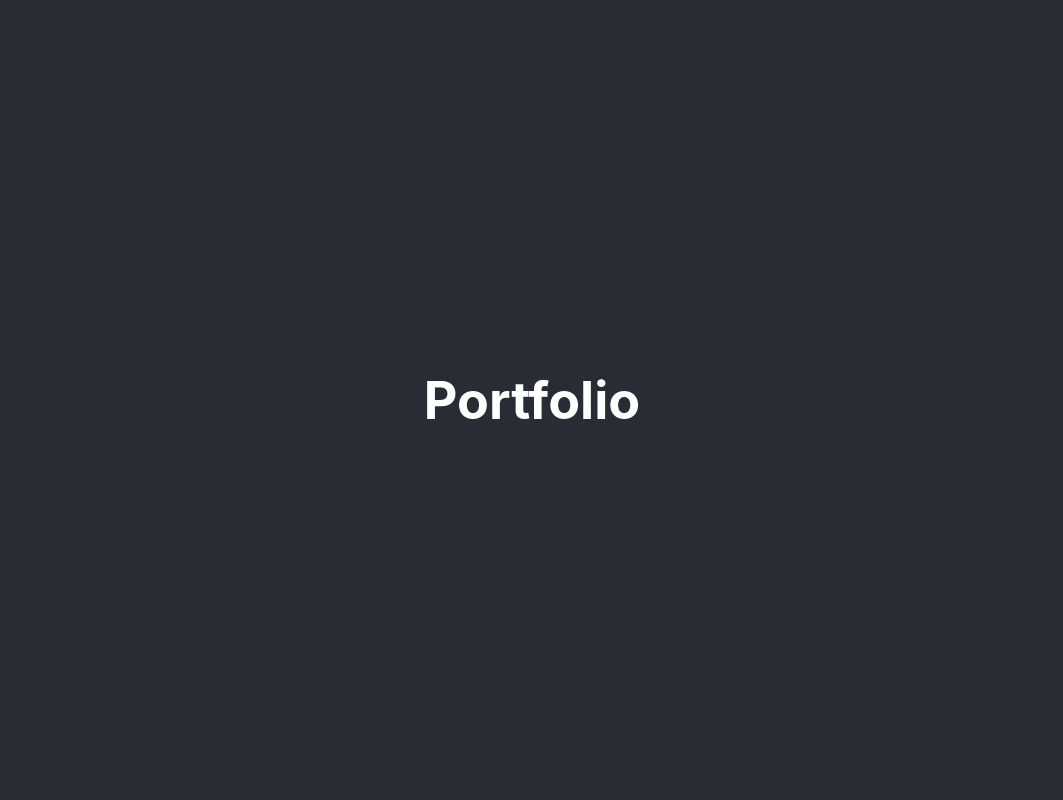
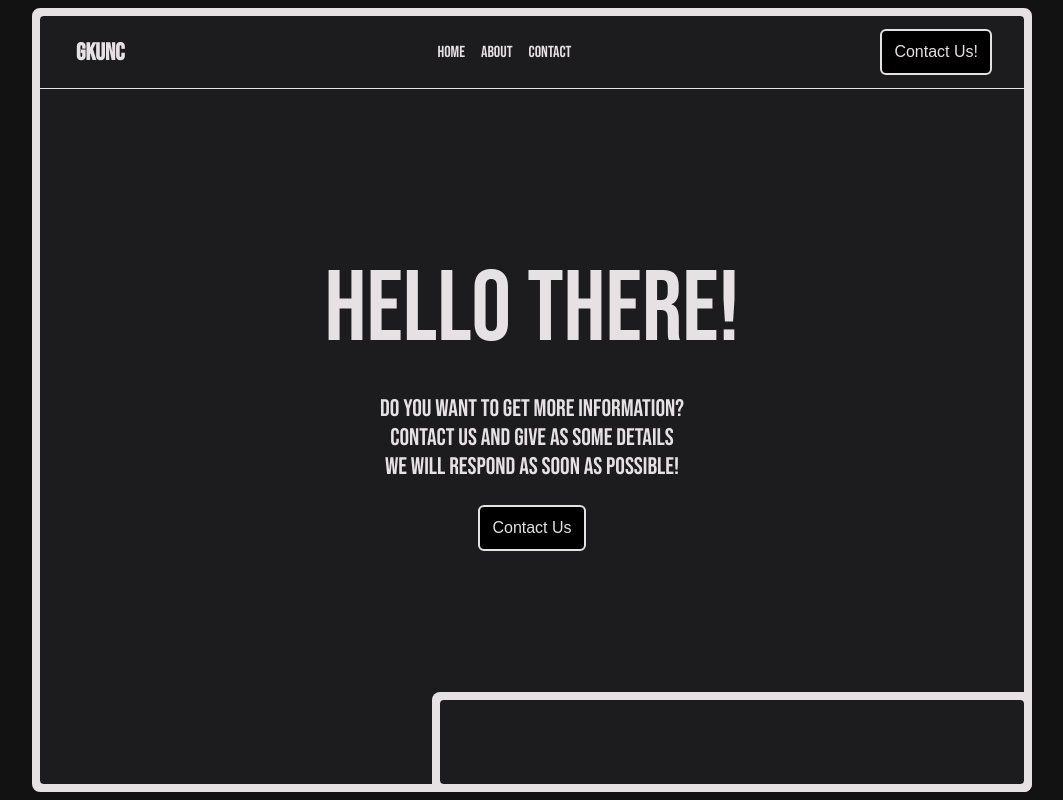
Before and after one commit to GKunc/portfolio, a React (Create React App) app: page / in a window 1280 px wide. Shown: the whole page, without its empty margins (108-1171 px from the left). Built offline with nearby package versions, Linux system fonts and the light colour scheme.

Commit message:
Initial layout

```diff
--- a/public/index.html
+++ b/public/index.html
@@ -9,21 +9,17 @@
       name="description"
       content="Web site created using create-react-app"
     />
+    <link rel="preconnect" href="https://fonts.googleapis.com">
+    <link rel="preconnect" href="https://fonts.gstatic.com" crossorigin>
+    <link href="https://fonts.googleapis.com/css2?family=Bebas+Neue&display=swap" rel="stylesheet">
+
+
     <link rel="apple-touch-icon" href="%PUBLIC_URL%/logo192.png" />
     <!--
       manifest.json provides metadata used when your web app is installed on a
       user's mobile device or desktop. See https://developers.google.com/web/fundamentals/web-app-manifest/
     -->
     <link rel="manifest" href="%PUBLIC_URL%/manifest.json" />
-    <!--
-      Notice the use of %PUBLIC_URL% in the tags above.
-      It will be replaced with the URL of the `public` folder during the build.
-      Only files inside the `public` folder can be referenced from the HTML.
-
-      Unlike "/favicon.ico" or "favicon.ico", "%PUBLIC_URL%/favicon.ico" will
-      work correctly both with client-side routing and a non-root public URL.
-      Learn how to configure a non-root public URL by running `npm run build`.
-    -->
     <title>React App</title>
   </head>
   <body>
--- a/src/App.css
+++ b/src/App.css
@@ -1,38 +1,21 @@
-.App {
-  text-align: center;
+.app {
+  margin: 8px;
+  max-width: var(--max-width);
+  width: 100%;
+  position: relative;
 }
 
-.App-logo {
-  height: 40vmin;
-  pointer-events: none;
+main {
+  height: calc(100vh - 16px);
+  display: flex;
 }
 
-@media (prefers-reduced-motion: no-preference) {
-  .App-logo {
-    animation: App-logo-spin infinite 20s linear;
-  }
-}
 
-.App-header {
-  background-color: #282c34;
-  min-height: 100vh;
-  display: flex;
-  flex-direction: column;
-  align-items: center;
-  justify-content: center;
-  font-size: calc(10px + 2vmin);
-  color: white;
-}
+.app__landing--left {
+  flex: 3;
+ }
 
-.App-link {
-  color: #61dafb;
-}
-
-@keyframes App-logo-spin {
-  from {
-    transform: rotate(0deg);
-  }
-  to {
-    transform: rotate(360deg);
-  }
-}
+ .app__landing--right {
+  flex: 4;
+  border-radius: 10px;
+ }
--- a/src/App.tsx
+++ b/src/App.tsx
@@ -1,13 +1,15 @@
-import React from 'react';
-import logo from './logo.svg';
 import './App.css';
+import Header from './components/header/Header';
+import Banner from './components/banner/Banner';
 
 function App() {
   return (
-    <div className="App">
-      <header className="App-header">
-        <h1>Portfolio</h1>
-      </header>
+    <div className="app">
+      <Header />
+
+      <main>
+        <Banner />
+      </main>
     </div>
   );
 }
--- /dev/null
+++ b/src/components/banner/Banner.css
@@ -0,0 +1,58 @@
+.banner {
+    width: 100%;
+    border-radius: var(--border-radius);
+    border: 8px solid var(--border-color);
+    background-color: var(--border-color);
+}
+
+.banner__title {
+    font-size: 100px;
+}
+
+.banner__description {
+    font-size: 24px;
+    text-align: center;
+}
+
+.banner__content {
+    background-color: var(--background-color);
+    height: calc(100% - 200px);
+    border-radius: 4px;
+    position: relative;
+    color: var(--font-color);
+    padding: 100px 32px;
+    display: flex;
+    flex-direction: column;
+    justify-content: center;
+    align-items: center;
+    gap: 24px;
+}
+
+.banner__content--bottom {
+    position: absolute;
+    bottom: 0;
+    right: 0;
+    background-color: var(--border-color);
+    width: 600px;
+    max-width: 100%;
+    height: 100px;
+    border-radius: var(--border-radius);
+}
+
+.banner__content--bottom-inner {
+    width: calc(100% - 16px);
+    height: calc(100% - 16px);
+    margin: 8px;
+    border-radius: 4px;
+    background-color: var(--background-color);
+}
+
+@media (max-width:961px) {
+    .banner__title {
+        font-size: 60px;
+    }
+
+    .banner__description {
+        font-size: 16px;
+    }
+}
--- /dev/null
+++ b/src/components/banner/Banner.tsx
@@ -0,0 +1,24 @@
+import './Banner.css';
+
+function Banner() {
+  return (
+    <div className='banner'>
+        <div className='banner__content'>
+            <div className='banner__title'>Hello there!</div>
+            <div>
+                <div className='banner__description'>Do you want to get more information?</div>
+                <div className='banner__description'>Contact us and give as some details</div>
+                <div className='banner__description'>We will respond as soon as possible!</div>
+            </div>
+            <div>
+                <button  className='header__cta'>Contact Us</button>
+            </div>
+        </div>
+        <div className='banner__content--bottom'>
+                <div className='banner__content--bottom-inner'></div>
+            </div>
+    </div>
+  );
+}
+
+export default Banner;
--- /dev/null
+++ b/src/components/header/Header.css
@@ -0,0 +1,54 @@
+.header {
+  max-width: var(--max-width);
+  position: absolute;
+  z-index: 10;
+  top: 8px;
+  left: 0;
+  right: 0;
+  height: 40px;
+  padding: 16px 40px 16px 40px;
+  display: flex;
+  align-items: center;
+  justify-content: space-between;
+  gap: 16px;
+  border-bottom: 1px solid var(--border-color);
+}
+
+.header__logo {
+  width: var(--header-section-width);
+  border-radius: var(--border-radius);
+  color: var(--font-color);
+  font-weight: 600;
+  font-size: 24px;
+  padding: 0 4px;
+}
+
+.header__navigation {
+  display: flex;
+  gap: 16px;
+}
+
+.header__link {
+  color: var(--font-color);
+  text-decoration: none;
+  cursor: pointer;
+}
+
+.header__link:hover {
+  text-decoration: underline;
+}
+
+.header__cta {
+  width: var(--header-section-width);
+  color: var(--font-color);
+  font-size: 16px;
+  background-color: black;
+  border-radius: 6px;
+  padding: 12px;
+  border: 2px solid var(--border-color);
+}
+
+.header__cta:hover {
+  color: var(--font-color);
+  text-decoration: underline;
+}
--- /dev/null
+++ b/src/components/header/Header.tsx
@@ -0,0 +1,19 @@
+import './Header.css';
+
+function Header() {
+  return (
+    <header className='header'>
+      <div className='header__logo'>
+        GKUNC
+      </div>
+      <div className='header__navigation'>
+        <a className='header__link'>Home</a>
+        <a className='header__link'>About</a>
+        <a className='header__link'>Contact</a>
+      </div>
+      <button  className='header__cta'>Contact Us!</button>
+    </header>
+  );
+}
+
+export default Header;
--- a/src/index.css
+++ b/src/index.css
@@ -1,13 +1,29 @@
 body {
   margin: 0;
-  font-family: -apple-system, BlinkMacSystemFont, 'Segoe UI', 'Roboto', 'Oxygen',
-    'Ubuntu', 'Cantarell', 'Fira Sans', 'Droid Sans', 'Helvetica Neue',
-    sans-serif;
   -webkit-font-smoothing: antialiased;
   -moz-osx-font-smoothing: grayscale;
+
+  font-family: "Bebas Neue", sans-serif;
+  font-weight: 400;
+  font-style: normal;
 }
 
 code {
   font-family: source-code-pro, Menlo, Monaco, Consolas, 'Courier New',
     monospace;
 }
+
+#root {
+  display: flex;
+  justify-content: center;
+  background-color: #121212;
+}
+
+:root {
+  --background-color: #1c1b1d;
+  --border-color: #e6e1e3;
+  --font-color: #e6e1e3;
+  --border-radius: 8px;
+  --max-width: 1000px;
+  --header-section-with: 170px;
+}
```
Also changed, not shown: src/background.jpg (added).
